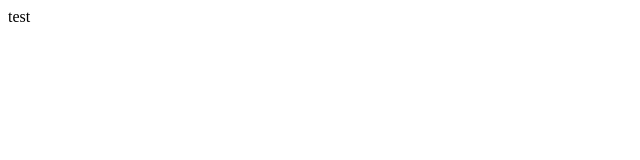
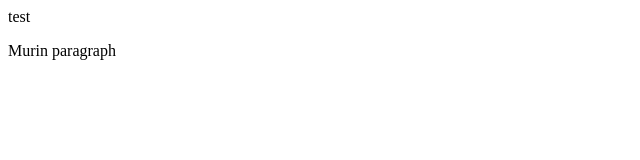
Before and after one commit to zmcgovern/groupify, a plain HTML site: page test.html in a window 1280 px wide. Shown: the whole page, without its empty margins (0-640 px from the left). Drawn offline with Linux system fonts and the light colour scheme.

Commit message:
made paragrpsh in test html

```diff
--- a/test.html
+++ b/test.html
@@ -7,5 +7,6 @@
 </head>
 <body>
     <p>test</p>
+    <p> Murin paragraph</p>
 </body>
 </html>
```
